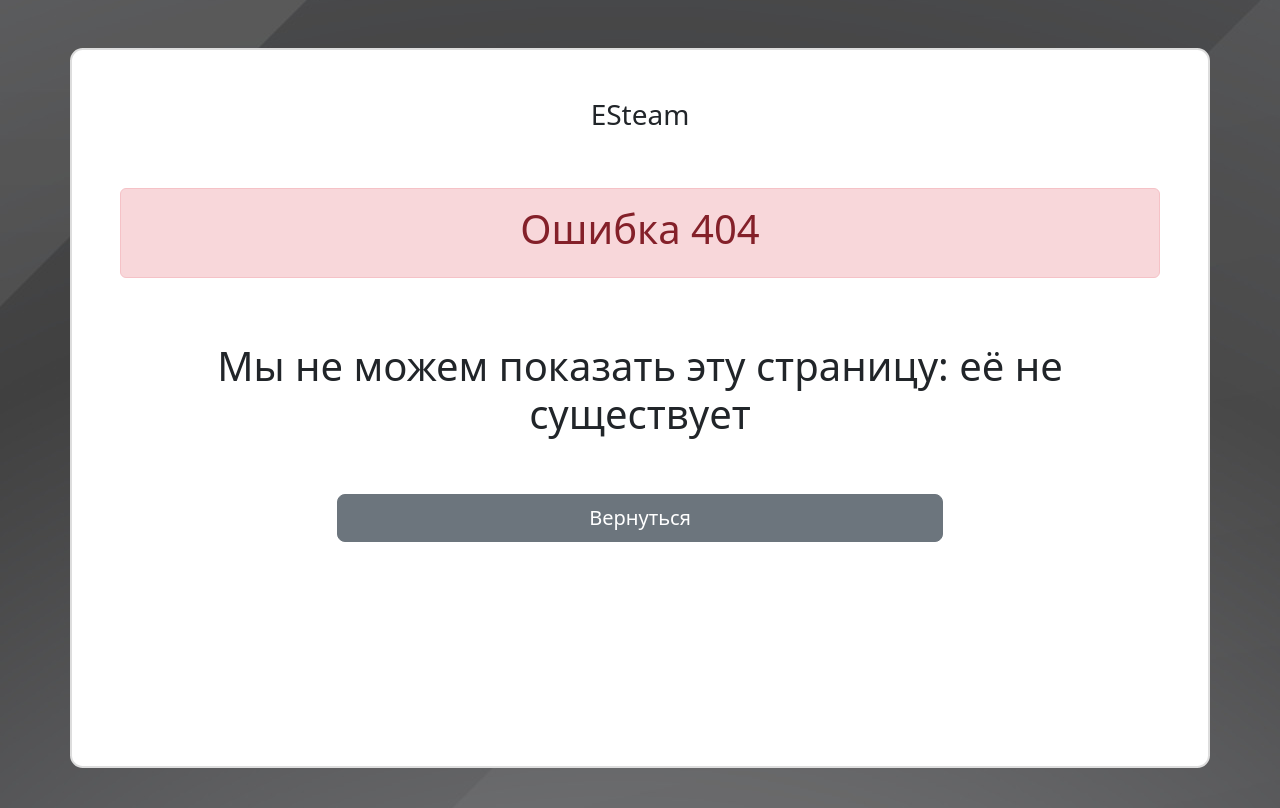
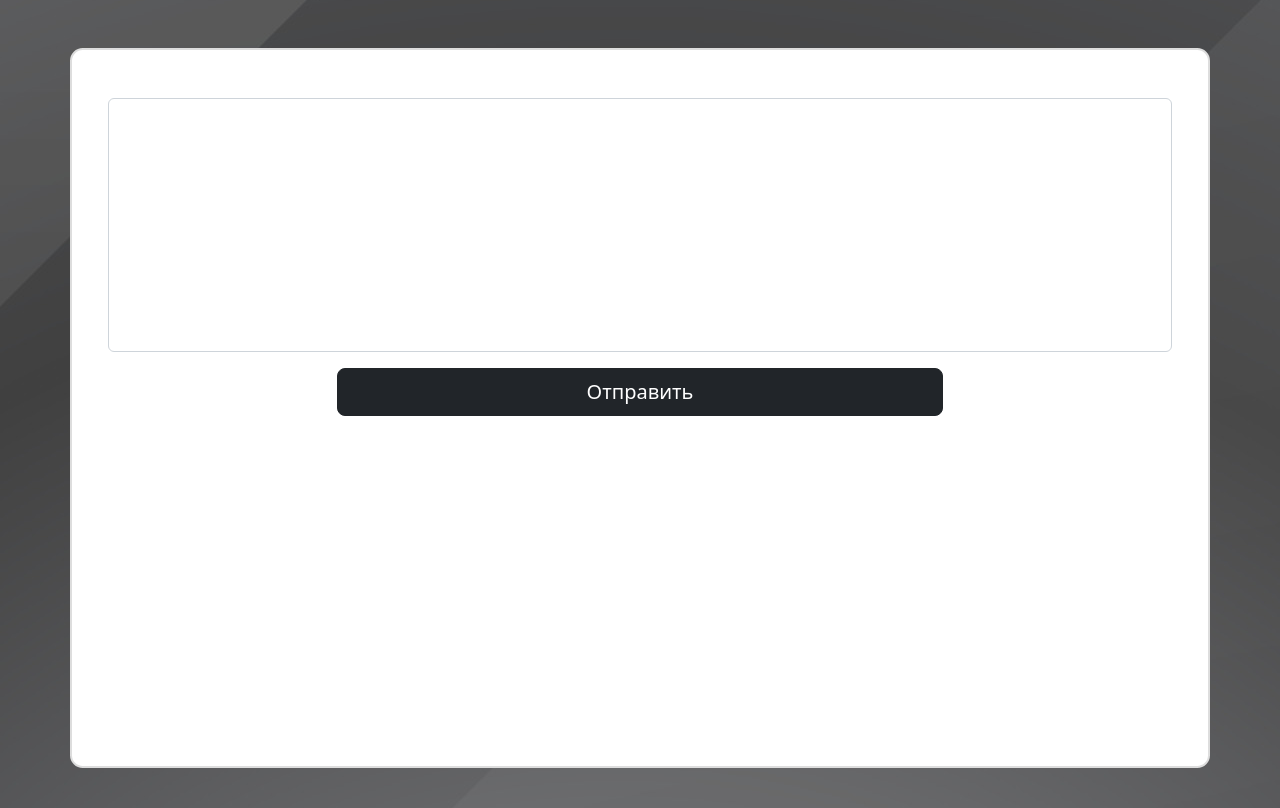
Before and after one commit to Shadow318193/Detector, a Flask app: page /reviews in a window 1280 px wide. Shown: the part 70-878 px from the top of the page. Run offline with Flask 3, Linux system fonts and the light colour scheme.

Commit message:
update 6 html

```diff
--- a/main.py
+++ b/main.py
@@ -278,6 +278,15 @@
     return render_template("choice.html")
 
 
+@app.route("/reviews", methods=["GET", "POST"])
+def reviews():
+    if request.method == "GET":
+        return render_template("reviews.html")
+    elif request.method == "POST":
+        comment = request.form["comment"]
+        return render_template("reviews.html")
+
+
 @app.route("/reject_moderation", methods=["GET", "POST"])
 @login_required
 def reject_moderation():
--- a/templates/choice.html
+++ b/templates/choice.html
@@ -10,5 +10,7 @@
            class="btn btn-primary btn-lg">Модерировать</a>
         <a href="/reject_moderation"
            class="btn btn-primary btn-lg">Открыть список принятых сайтов</a>
+        <a href="/reviews"
+           class="btn btn-primary btn-lg">Ов</a>
     </div>
 {% endblock %}
--- /dev/null
+++ b/templates/reviews.html
@@ -0,0 +1,11 @@
+{% extends 'base.html' %}
+{% block main_content %}
+<form method="post">
+<div class="row pb-3">
+    <textarea class="form-control" name="comment" id="message" rows="10" style="resize:none"></textarea>
+</div>
+<div class="d-grid gap-4 col-7 mx-auto">
+        <button type="submit" class="btn btn-dark btn-lg">Отправить</button>
+    </div>
+</form>
+{% endblock %}
```
